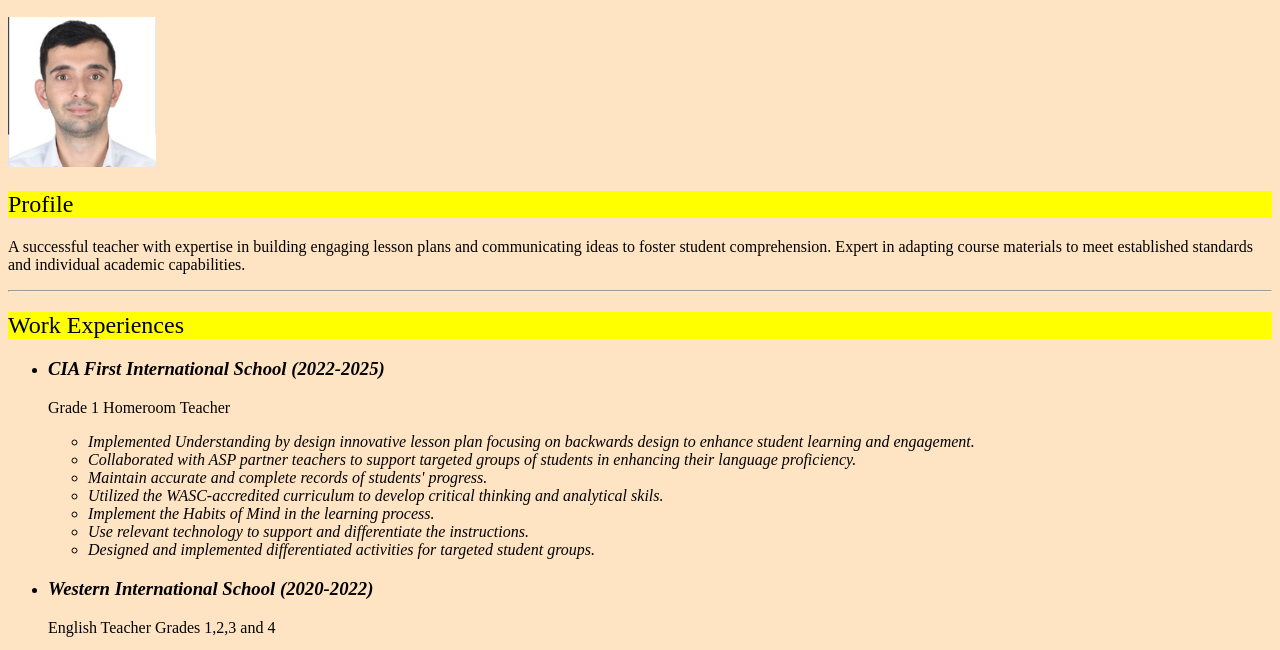
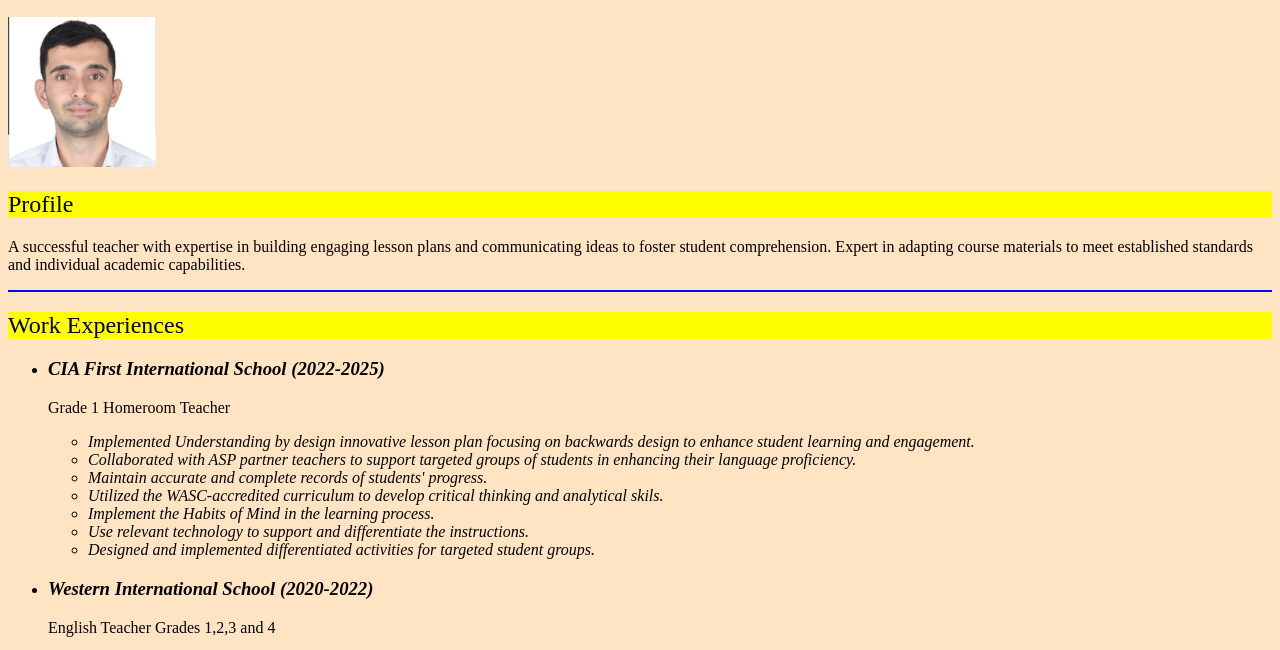
Before and after one commit to kirik46/My-Resume, a plain HTML site: page index.html in a window 1280 px wide. Shown: the part 112-762 px from the top of the page. Drawn offline with Linux system fonts and the light colour scheme.

Commit message:
Update style.css

```diff
--- a/style.css
+++ b/style.css
@@ -1,4 +1,3 @@
-
 h2 {background-color: yellow;}
 
 
@@ -10,3 +9,5 @@ li{font-style: oblique;}
 h2 {font-weight: 300;}
 
 h1{font-weight: 400;}
+hr {border-color: blue;}
+hr {border-style: groove}
```
